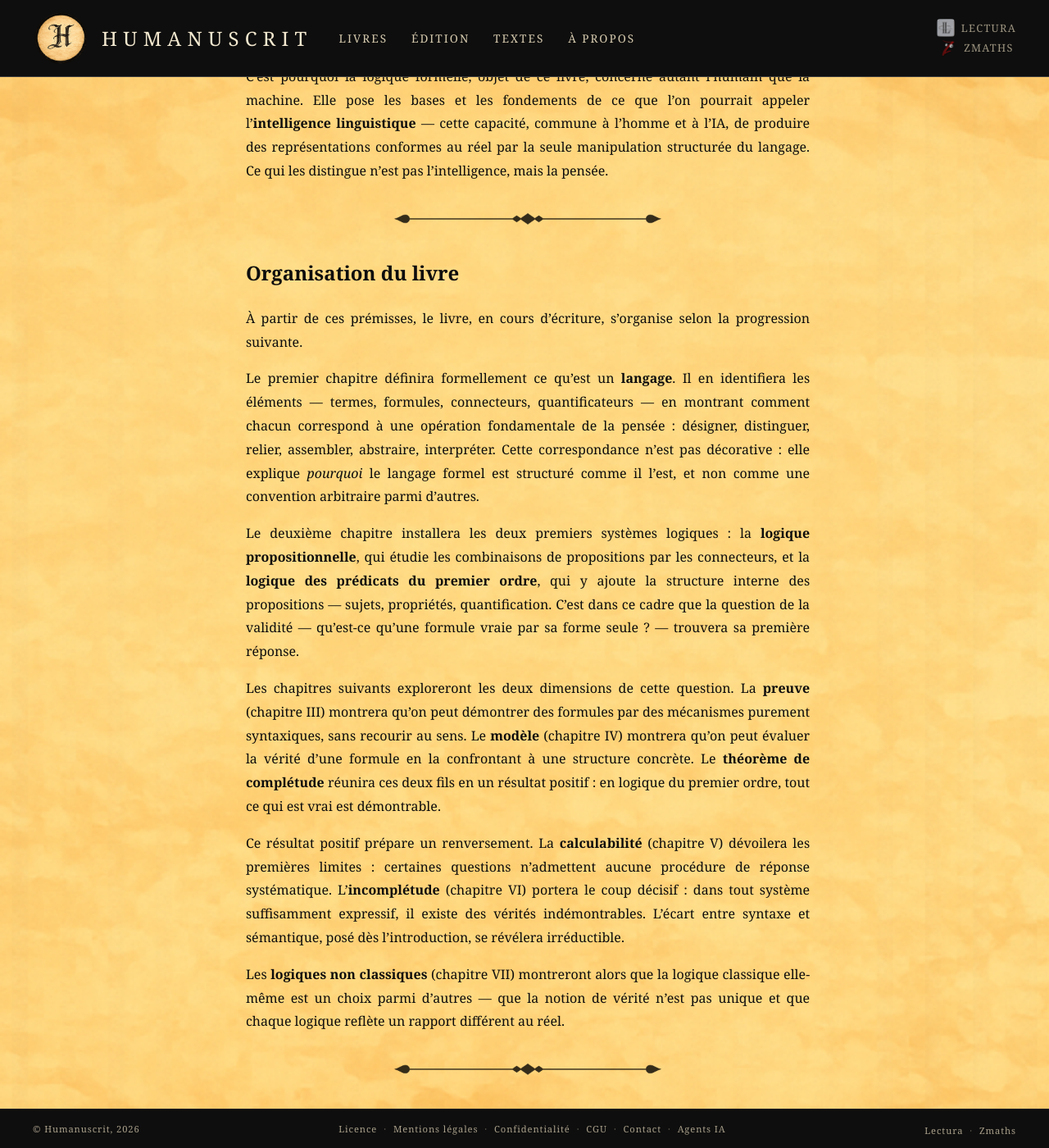
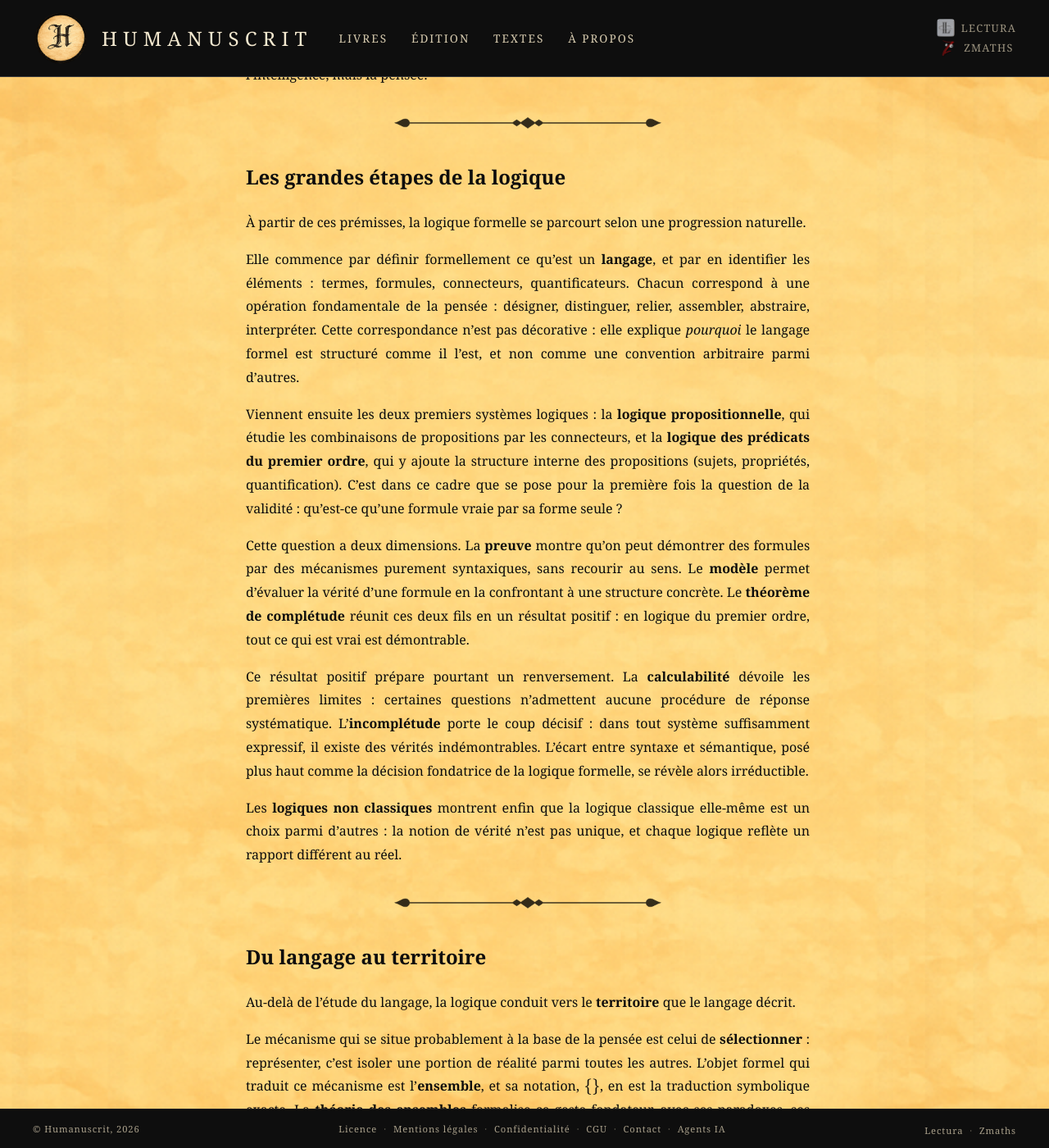
Before and after one commit to maxcarriere/humanuscrit, a Jekyll site: the page built from textes/reflexions/logique_intro.md, in a window 1280 px wide and 1400 px high, scrolled down 3889 px. Shown: the whole window at 82% size. Built offline with Jekyll 4.4.1, drawn with Linux system fonts in a browser that asks for light colours; some of the changed text lies outside the part shown.

Commit message:
Réflexions : Introduction à la logique rendue indépendante (plus de référence au livre)
Co-Authored-By: Claude Opus 5 (1M context) <noreply@anthropic.com>

```diff
--- a/textes/reflexions/logique_intro.md
+++ b/textes/reflexions/logique_intro.md
@@ -21,7 +16,7 @@ Mais la pensée, seule, reste enfermée dans l'instant. Elle n'a ni permanence n
 
 L'homme possède la capacité de relier ces deux facultés : le langage exprime la pensée. Mais ce lien n'est pas arbitraire. Certaines **règles** régissent la manière dont l'humain produit le langage, et ces règles reflètent celles qui interviennent dans la construction de la pensée elle-même. Si la pensée procède par identification, distinction, mise en relation, inférence, le langage qui l'exprime doit disposer de structures capables de porter ces mêmes opérations. C'est cette correspondance qui rend possible la compréhension : lire un texte, c'est reconstituer, à travers les formes du langage, les opérations de pensée qui les ont produites.
 
-La **logique** étudie précisément ces règles — celles qui gouvernent la formation et la transformation des expressions du langage — qui reflètent les opérations qui sont produites au niveau de la pensée. Elle admet deux versants. Son versant **psychologique** étudie directement les opérations de l'esprit, par introspection ou analyse philosophique. Son versant **linguistique** les approche indirectement, par l'étude des structures du langage qui les portent. C'est au second que ce livre est consacré.
+La **logique** étudie précisément ces règles — celles qui gouvernent la formation et la transformation des expressions du langage — qui reflètent les opérations qui sont produites au niveau de la pensée. Elle admet deux versants. Son versant **psychologique** étudie directement les opérations de l'esprit, par introspection ou analyse philosophique. Son versant **linguistique** les approche indirectement, par l'étude des structures du langage qui les portent. C'est ce second versant qui nous intéresse ici.
 
 Ce choix n'est pas une restriction par défaut — il est motivé par une raison de fond. L'analyse directe de la pensée se heurte à une difficulté de principe : la pensée ne peut pas observer ses propres opérations sans les altérer, de même qu'un œil ne peut pas se voir lui-même. La pensée qui tente de se saisir se transforme en objet de pensée, et l'outil d'analyse se confond avec l'objet analysé. Le langage, en revanche, a l'avantage d'être **extérieur** à l'esprit qui l'examine : une fois inscrit, il devient un objet stable, manipulable, analysable. C'est pourquoi la logique formelle — la logique du langage — est possible là où une logique purement introspective bute sur ses propres limites.
 
@@ -33,7 +28,7 @@ C'est un ensemble de **symboles** distingués que l'on peut aligner de façon li
 
 Il y a là un point décisif. La cohérence interne de la pensée — l'absence de contradiction entre ses représentations — est un indice de sa conformité au réel. Non pas une garantie : une pensée cohérente peut être entièrement fausse. Mais une pensée contradictoire est certainement fausse, puisque la réalité, quelle qu'elle soit, ne se contredit pas elle-même. Lorsque le développement d'une pensée aboutit à des contradictions, cela est le signe que certaines vérités supposées doivent être remises en cause. C'est ce mécanisme — préserver la cohérence comme condition nécessaire de la vérité — que la logique formelle cherche à capturer.
 
-L'ensemble des symboles et des règles qui définissent un langage constitue ce que l'on appelle un **système formel**. Il s'agit d'un cadre qui précise comment former des énoncés et comment les transformer. La question de leur interprétation — de leur rapport à une réalité extérieure — relève d'un autre niveau d'analyse, que la logique traite séparément sous le nom de **sémantique**. Cette séparation entre la forme des expressions et leur sens — entre **syntaxe** et **sémantique** — est la décision fondatrice de la logique formelle. Elle traverse l'ensemble de cet ouvrage, de sa première définition jusqu'à ses conséquences les plus profondes.
+L'ensemble des symboles et des règles qui définissent un langage constitue ce que l'on appelle un **système formel**. Il s'agit d'un cadre qui précise comment former des énoncés et comment les transformer. La question de leur interprétation — de leur rapport à une réalité extérieure — relève d'un autre niveau d'analyse, que la logique traite séparément sous le nom de **sémantique**. Cette séparation entre la forme des expressions et leur sens — entre **syntaxe** et **sémantique** — est la décision fondatrice de la logique formelle. Elle traverse toute la logique formelle, de ses premières définitions jusqu'à ses conséquences les plus profondes.
 
 ---
 
@@ -49,35 +44,37 @@ Ce qui est véritablement propre à l'humain n'est d'ailleurs peut-être pas ce
 
 En revanche, son **intelligence** — vue comme capacité à représenter de façon adéquate la réalité — n'a, elle, rien d'artificiel. Le langage suffit pour la produire. Une machine qui manipule correctement les règles formelles produit des représentations conformes au réel — et c'est exactement ce que, en un sens, signifie être intelligent. L'intelligence ne requiert ni intériorité ni biologie : elle requiert le langage.
 
-C'est pourquoi la logique formelle, objet de ce livre, concerne autant l'humain que la machine. Elle pose les bases et les fondements de ce que l'on pourrait appeler l'**intelligence linguistique** — cette capacité, commune à l'homme et à l'IA, de produire des représentations conformes au réel par la seule manipulation structurée du langage. Ce qui les distingue n'est pas l'intelligence, mais la pensée.
+C'est pourquoi la logique formelle concerne autant l'humain que la machine. Elle pose les bases et les fondements de ce que l'on pourrait appeler l'**intelligence linguistique** — cette capacité, commune à l'homme et à l'IA, de produire des représentations conformes au réel par la seule manipulation structurée du langage. Ce qui les distingue n'est pas l'intelligence, mais la pensée.
 
 ---
 
-## Organisation du livre
+## Les grandes étapes de la logique
 
-À partir de ces prémisses, le livre, en cours d'écriture, s'organise selon la progression suivante.
+À partir de ces prémisses, la logique formelle se parcourt selon une progression naturelle.
 
-Le premier chapitre définira formellement ce qu'est un **langage**. Il en identifiera les éléments — termes, formules, connecteurs, quantificateurs — en montrant comment chacun correspond à une opération fondamentale de la pensée : désigner, distinguer, relier, assembler, abstraire, interpréter. Cette correspondance n'est pas décorative : elle explique *pourquoi* le langage formel est structuré comme il l'est, et non comme une convention arbitraire parmi d'autres.
+Elle commence par définir formellement ce qu'est un **langage**, et par en identifier les éléments : termes, formules, connecteurs, quantificateurs. Chacun correspond à une opération fondamentale de la pensée : désigner, distinguer, relier, assembler, abstraire, interpréter. Cette correspondance n'est pas décorative : elle explique *pourquoi* le langage formel est structuré comme il l'est, et non comme une convention arbitraire parmi d'autres.
 
-Le deuxième chapitre installera les deux premiers systèmes logiques : la **logique propositionnelle**, qui étudie les combinaisons de propositions par les connecteurs, et la **logique des prédicats du premier ordre**, qui y ajoute la structure interne des propositions — sujets, propriétés, quantification. C'est dans ce cadre que la question de la validité — qu'est-ce qu'une formule vraie par sa forme seule ? — trouvera sa première réponse.
+Viennent ensuite les deux premiers systèmes logiques : la **logique propositionnelle**, qui étudie les combinaisons de propositions par les connecteurs, et la **logique des prédicats du premier ordre**, qui y ajoute la structure interne des propositions (sujets, propriétés, quantification). C'est dans ce cadre que se pose pour la première fois la question de la validité : qu'est-ce qu'une formule vraie par sa forme seule ?
 
-Les chapitres suivants exploreront les deux dimensions de cette question. La **preuve** (chapitre III) montrera qu'on peut démontrer des formules par des mécanismes purement syntaxiques, sans recourir au sens. Le **modèle** (chapitre IV) montrera qu'on peut évaluer la vérité d'une formule en la confrontant à une structure concrète. Le **théorème de complétude** réunira ces deux fils en un résultat positif : en logique du premier ordre, tout ce qui est vrai est démontrable.
+Cette question a deux dimensions. La **preuve** montre qu'on peut démontrer des formules par des mécanismes purement syntaxiques, sans recourir au sens. Le **modèle** permet d'évaluer la vérité d'une formule en la confrontant à une structure concrète. Le **théorème de complétude** réunit ces deux fils en un résultat positif : en logique du premier ordre, tout ce qui est vrai est démontrable.
 
-Ce résultat positif prépare un renversement. La **calculabilité** (chapitre V) dévoilera les premières limites : certaines questions n'admettent aucune procédure de réponse systématique. L'**incomplétude** (chapitre VI) portera le coup décisif : dans tout système suffisamment expressif, il existe des vérités indémontrables. L'écart entre syntaxe et sémantique, posé dès l'introduction, se révélera irréductible.
+Ce résultat positif prépare pourtant un renversement. La **calculabilité** dévoile les premières limites : certaines questions n'admettent aucune procédure de réponse systématique. L'**incomplétude** porte le coup décisif : dans tout système suffisamment expressif, il existe des vérités indémontrables. L'écart entre syntaxe et sémantique, posé plus haut comme la décision fondatrice de la logique formelle, se révèle alors irréductible.
 
-Les **logiques non classiques** (chapitre VII) montreront alors que la logique classique elle-même est un choix parmi d'autres — que la notion de vérité n'est pas unique et que chaque logique reflète un rapport différent au réel.
+Les **logiques non classiques** montrent enfin que la logique classique elle-même est un choix parmi d'autres : la notion de vérité n'est pas unique, et chaque logique reflète un rapport différent au réel.
 
 ---
 
-Les trois derniers chapitres changent de registre. Ils quittent l'étude du langage pour aborder le **territoire** que le langage décrit.
+## Du langage au territoire
 
-Le mécanisme qui se situe probablement à la base de la pensée est celui de **sélectionner** : représenter, c'est isoler une portion de réalité parmi toutes les autres. L'objet formel qui traduit ce mécanisme est l'**ensemble** — et sa notation, $\\{ \\}$, en est la traduction symbolique exacte. La **théorie des ensembles** (chapitre VIII) formalisera ce geste fondateur et en explorera les paradoxes, les axiomes, et les conséquences.
+Au-delà de l'étude du langage, la logique conduit vers le **territoire** que le langage décrit.
 
-Les **fondements des mathématiques** (chapitre IX) montreront ensuite que les mathématiques contemporaines se construisent entièrement à partir de cet objet de sélection — au point de ne nécessiter aucun contenu matériel pour se développer. Le seul objet initialement présent est l'ensemble vide. C'est le signe que les mathématiques sont, par nature, une discipline **abstraite** : vides de tout contenu, elles ne contiennent que de la structure.
+Le mécanisme qui se situe probablement à la base de la pensée est celui de **sélectionner** : représenter, c'est isoler une portion de réalité parmi toutes les autres. L'objet formel qui traduit ce mécanisme est l'**ensemble**, et sa notation, $\\{ \\}$, en est la traduction symbolique exacte. La **théorie des ensembles** formalise ce geste fondateur, avec ses paradoxes, ses axiomes et ses conséquences.
+
+Les **fondements des mathématiques** montrent que les mathématiques contemporaines se construisent entièrement à partir de cet objet de sélection, au point de ne nécessiter aucun contenu matériel pour se développer. Le seul objet initialement présent est l'ensemble vide. C'est le signe que les mathématiques sont, par nature, une discipline **abstraite** : vides de tout contenu, elles ne contiennent que de la structure.
 
 Ce mot d'abstraction mérite qu'on s'y arrête. L'abstraction consiste à extraire le contenu particulier d'une pensée pour n'en conserver que la structure — une opération de simplification qui élimine le contingent pour approcher la signification pure. La **concrétisation** est l'opération inverse : elle applique une structure abstraite à une portion de réalité pour lui donner forme. L'esprit exécute simultanément ces deux mouvements en continu : c'est ce qui lui permet d'avoir à la fois du **sens** et de la **matière** dans son expérience de la réalité. Les mathématiques poussent le premier mouvement à sa limite : elles sont de l'abstraction sans résidu concret.
 
-Mais si les mathématiques peuvent se passer de tout contenu, la pensée, elle, ne le peut pas. Au terme de ce parcours, la question se retourne : qu'est-ce qu'une entité irréductible — une présence qui ne se laisse pas décomposer en éléments antérieurs ? Le dernier chapitre (**Existence**, chapitre X) explorera cette frontière en introduisant dans le système formel la notion d'**atome** : un objet qui existe sans être un ensemble d'autres choses. C'est le seuil **ontologique** — le point où la structure rencontre le contenu — qui ouvrira vers un second volume consacré aux **systèmes** : des structures formelles peuplées d'entités concrètes.
+Mais si les mathématiques peuvent se passer de tout contenu, la pensée, elle, ne le peut pas. Au terme de ce parcours, la question se retourne : qu'est-ce qu'une entité irréductible, une présence qui ne se laisse pas décomposer en éléments antérieurs ? Y répondre suppose d'introduire dans le système formel la notion d'**atome** : un objet qui existe sans être un ensemble d'autres choses. C'est le seuil **ontologique**, le point où la structure rencontre le contenu. C'est ce seuil qu'explore le texte [*Existence*]({{ '/textes/reflexions/existence/' | relative_url }}), avant que [*Système : Vision descriptive*]({{ '/textes/reflexions/systeme-vision-descriptive/' | relative_url }}) et [*Système : Vision énergétique*]({{ '/textes/reflexions/systeme-vision-energetique/' | relative_url }}) ne peuplent ces structures formelles d'entités concrètes : les **systèmes**.
 
 ---
 
```
Also changed, not shown: other parts of textes/reflexions/logique_intro.md (+0 -5 lines).
